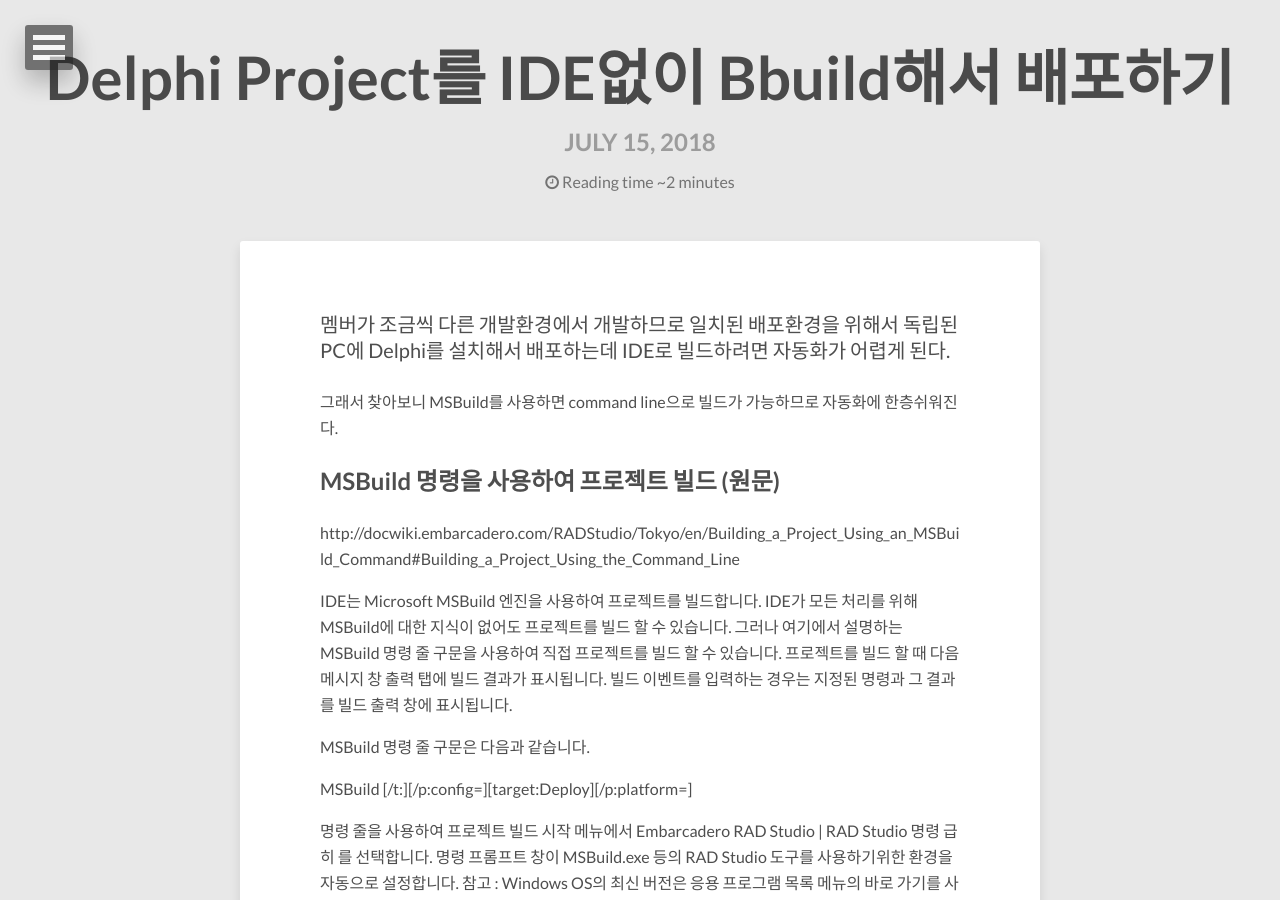
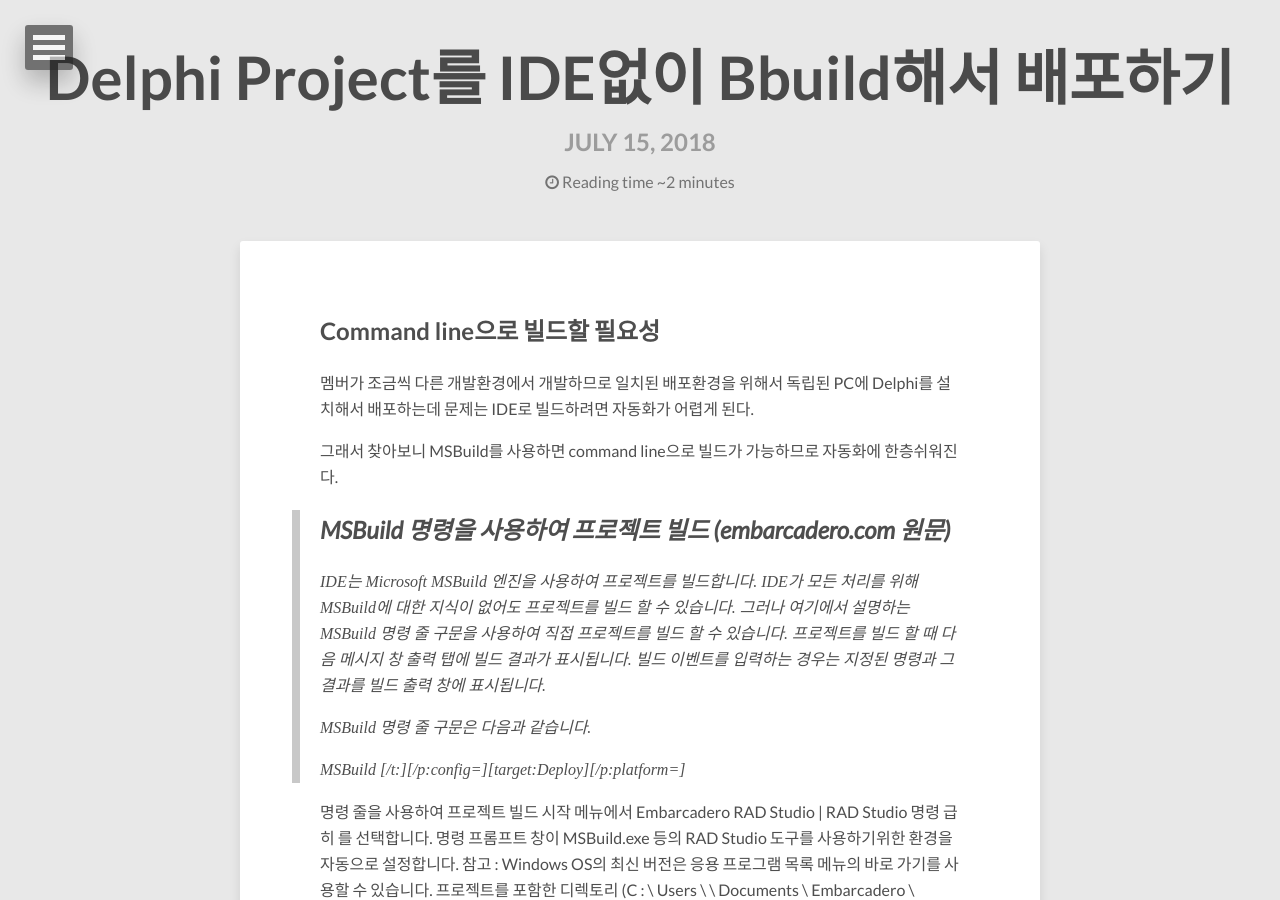
Before and after one commit to mc3767/mc3767.github.io, a Jekyll site: the page built from _posts/2018-07-15-Building-a-Delphi-Project-Using-an-MSBuild-Command.md, in a window 1280 px wide and 900 px high. Built offline with Jekyll 4.4.1, drawn with Linux system fonts in a browser that asks for light colours; nearby versions of some CDN libraries; comment, search, counter and statistics services are not loaded.

Commit message:
has-key error fix

```diff
--- a/_config.yml
+++ b/_config.yml
@@ -39,7 +39,7 @@
 future:      false  # publish future dated posts --  true, false (default)
 highlighter: rouge
 markdown:    kramdown
-gems:
+plugins:
   - jekyll-sitemap
   - jekyll-paginate
   - jekyll-gist
--- a/_posts/2018-07-15-Building-a-Delphi-Project-Using-an-MSBuild-Command.md
+++ b/_posts/2018-07-15-Building-a-Delphi-Project-Using-an-MSBuild-Command.md
@@ -6,22 +6,24 @@
 tags: [Delphi, Command line build]
 ---
 
-멤버가 조금씩 다른 개발환경에서 개발하므로 일치된 배포환경을 위해서 독립된 PC에 Delphi를 설치해서 배포하는데 IDE로 빌드하려면 자동화가 어렵게 된다.
+## Command line으로 빌드할 필요성
+
+멤버가 조금씩 다른 개발환경에서 개발하므로 일치된 배포환경을 위해서 독립된 PC에 Delphi를 설치해서 배포하는데 문제는 IDE로 빌드하려면 자동화가 어렵게 된다.
 
 그래서 찾아보니 MSBuild를 사용하면 command line으로 빌드가 가능하므로 자동화에 한층쉬워진다.
 
 
 
 
-## MSBuild 명령을 사용하여 프로젝트 빌드 (원문)
 
-http://docwiki.embarcadero.com/RADStudio/Tokyo/en/Building_a_Project_Using_an_MSBuild_Command#Building_a_Project_Using_the_Command_Line
 
-IDE는 Microsoft MSBuild 엔진을 사용하여 프로젝트를 빌드합니다. IDE가 모든 처리를 위해 MSBuild에 대한 지식이 없어도 프로젝트를 빌드 할 수 있습니다. 그러나 여기에서 설명하는 MSBuild 명령 줄 구문을 사용하여 직접 프로젝트를 빌드 할 수 있습니다. 프로젝트를 빌드 할 때 다음 메시지 창 출력 탭에 빌드 결과가 표시됩니다. 빌드 이벤트를 입력하는 경우는 지정된 명령과 그 결과를 빌드 출력 창에 표시됩니다.
-
-MSBuild 명령 줄 구문은 다음과 같습니다.
-
-MSBuild <projectname> [/t:<target name>][/p:config=<configuration_name>][target:Deploy][/p:platform=<platform_node_name>]
+> ## MSBuild 명령을 사용하여 프로젝트 빌드 (embarcadero.com 원문)
+>
+> IDE는 Microsoft MSBuild 엔진을 사용하여 프로젝트를 빌드합니다. IDE가 모든 처리를 위해 MSBuild에 대한 지식이 없어도 프로젝트를 빌드 할 수 있습니다. 그러나 여기에서 설명하는 MSBuild 명령 줄 구문을 사용하여 직접 프로젝트를 빌드 할 수 있습니다. 프로젝트를 빌드 할 때 다음 메시지 창 출력 탭에 빌드 결과가 표시됩니다. 빌드 이벤트를 입력하는 경우는 지정된 명령과 그 결과를 빌드 출력 창에 표시됩니다.
+>
+> MSBuild 명령 줄 구문은 다음과 같습니다.
+>
+> MSBuild <projectname> [/t:<target name>][/p:config=<configuration_name>][target:Deploy][/p:platform=<platform_node_name>]
 
 
 
```
Also changed, not shown: _posts/2013-08-16-code-highlighting-post.md (+0 -4 lines).
